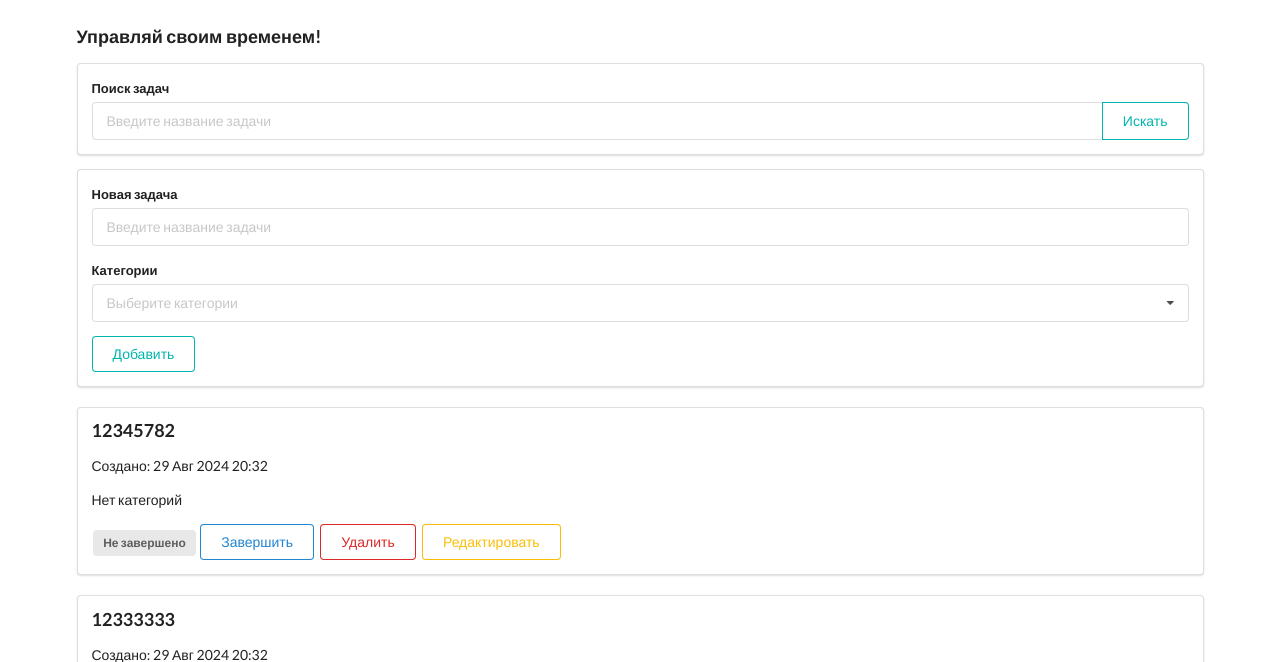
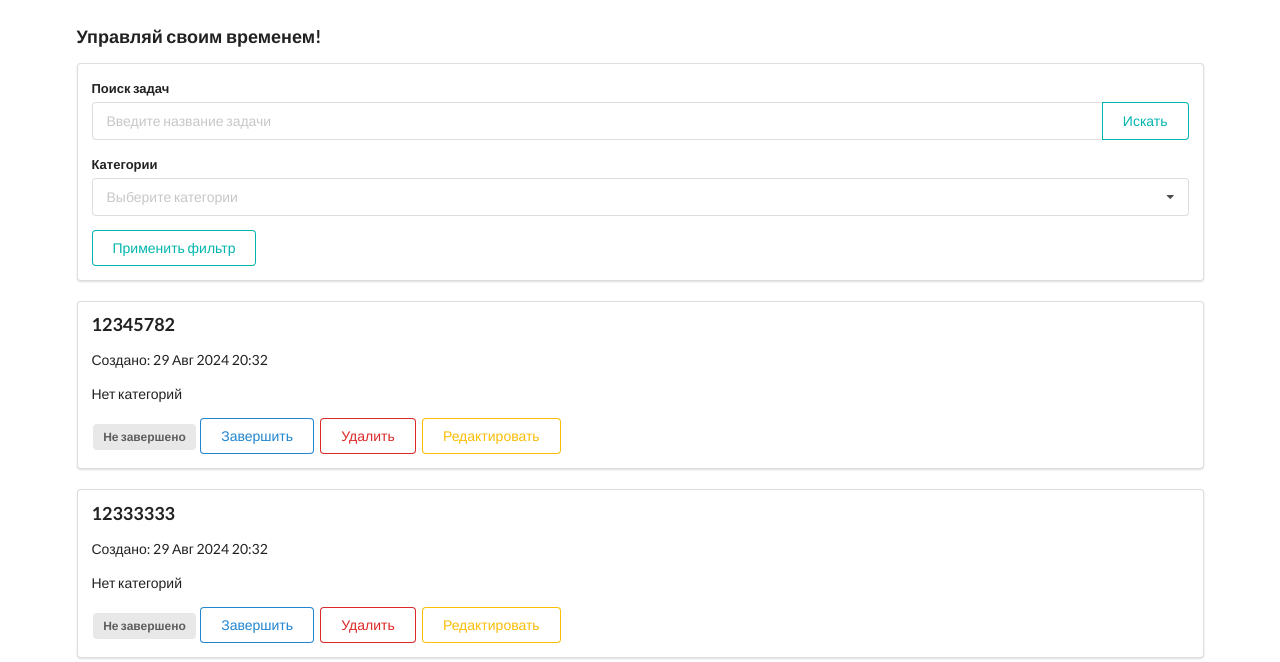
Before and after one commit to VladislavSas/todo, a Django app: page / in a window 1280 px wide. Shown: the part 82-744 px from the top of the page. Run offline with Django 5.2, Linux system fonts and the light colour scheme; data comes from the database, SQL or seed files in the repository; both versions use the stored data as it was after the commit.

Commit message:
corrections

```diff
--- a/templates/todoapp/index.html
+++ b/templates/todoapp/index.html
@@ -6,7 +6,7 @@
     <h1 class="ui center aligned header">Мой менеджер задач</h1>
     <h3 class="test_style">Управляй своим временем!</h3>
 
-    <!-- Форма поиска -->
+    <!-- Форма поиска и фильтрации -->
     <div class="ui segment">
         <form class="ui form" method="GET" action="{% url 'index' %}">
             <div class="field">
@@ -19,21 +19,10 @@
                     {% endif %}
                 </div>
             </div>
-        </form>
-    </div>
-
-    <!-- Форма добавления новой задачи -->
-    <div class="ui segment">
-        <form class="ui form" action="{% url 'add' %}" method="post">
-            {% csrf_token %}
-            <div class="field">
-                <label>Новая задача</label>
-                <input type="text" name="title" placeholder="Введите название задачи" required>
-            </div>
             <div class="field">
                 <label>Категории</label>
-                <div class="ui multiple selection dropdown">
-                    <input type="hidden" name="categories">
+                <div class="ui fluid multiple search selection dropdown">
+                    <input type="hidden" name="categories" value="{{ selected_categories|join:',' }}">
                     <i class="dropdown icon"></i>
                     <div class="default text">Выберите категории</div>
                     <div class="menu">
@@ -43,47 +32,14 @@
                     </div>
                 </div>
             </div>
-            <button class="ui teal basic button" type="submit">Добавить</button>
+            <button class="ui teal basic button" type="submit">Применить фильтр</button>
+            {% if selected_categories %}
+            <a class="ui red basic button" href="{% url 'index' %}">Сбросить фильтр</a>
+            {% endif %}
         </form>
     </div>
 
-    <!-- Список задач -->
-    {% for todo in todo_list %}
-    <div class="ui segment" style="margin-top: 20px;">
-        <p class="ui big header">{{ todo.title }}</p>
-        <p>Создано: {{ todo.created_at|date:"d M Y H:i" }}</p> <!-- Дата и время создания -->
-
-        <!-- Отображение категорий -->
-        <p>
-            {% if todo.categories.all %}
-            <strong>Категории:</strong>
-            {% for category in todo.categories.all %}
-            <span class="ui tag label">{{ category.name }}</span>
-            {% endfor %}
-            {% else %}
-            Нет категорий
-            {% endif %}
-        </p>
-
-        {% if todo.is_complete == False %}
-        <span class="ui gray label">Не завершено</span>
-        <a class="ui primary basic button" href="{% url 'update' todo_id=todo.id %}">Завершить</a>
-        {% else %}
-        <span class="ui green label">Завершено</span>
-        <a class="ui blue button" href="{% url 'update' todo_id=todo.id %}">Открыть</a>
-        {% endif %}
-        <!-- Кнопка для вызова модального окна подтверждения удаления -->
-        <button class="ui negative basic button" onclick="openDeleteModal('{{ todo.id }}')">Удалить</button>
-        <button class="ui yellow basic button" onclick="openEditModal('{{ todo.id }}', '{{ todo.title }}')">Редактировать</button>
-    </div>
-    {% empty %}
-    <div class="ui segment">
-        <p>Задачи не найдены.</p>
-    </div>
-    {% endfor %}
-</div>
-
-<!-- Модальное окно для редактирования -->
+    <!-- Модальное окно для редактирования -->
 <div id="editModal" class="ui modal">
     <div class="header">Редактировать задачу</div>
     <div class="content">
@@ -91,12 +47,12 @@
             {% csrf_token %}
             <div class="field">
                 <label>Новое название</label>
-                <input type="text" name="title" id="editTitle" placeholder="Введите новое название задачи">
+                <input type="text" name="title" id="editTitle" placeholder="Введите новое название задачи" required>
             </div>
             <div class="field">
                 <label>Категории</label>
-                <div class="ui multiple selection dropdown">
-                    <input type="hidden" name="categories">
+                <div class="ui fluid multiple search selection dropdown" id="editCategoriesDropdown">
+                    <input type="hidden" name="categories" id="editCategories">
                     <i class="dropdown icon"></i>
                     <div class="default text">Выберите категории</div>
                     <div class="menu">
@@ -114,36 +70,65 @@
     </div>
 </div>
 
-<!-- Модальное окно для подтверждения удаления -->
+
+    <!-- Модальное окно для подтверждения удаления -->
 <div id="deleteModal" class="ui modal">
     <div class="header">Подтверждение удаления</div>
     <div class="content">
         <p>Вы уверены, что хотите удалить эту задачу?</p>
     </div>
     <div class="actions">
-        <div class="ui red deny button">Отмена</div>
+        <div class="ui black deny button">Отмена</div>
         <form id="deleteForm" method="post">
             {% csrf_token %}
-            <button class="ui green basic button" type="submit">Удалить</button>
+            <button class="ui red basic button" type="submit">Удалить</button>
         </form>
     </div>
 </div>
 
+
+
+    <!-- Список задач -->
+    {% for todo in todo_list %}
+    <div class="ui segment" style="margin-top: 20px;">
+        <p class="ui big header">{{ todo.title }}</p>
+        <p>Создано: {{ todo.created_at|date:"d M Y H:i" }}</p>
+        <p>
+            {% if todo.categories.all %}
+            <strong>Категории:</strong>
+            {% for category in todo.categories.all %}
+            <span class="ui tag label">{{ category.name }}</span>
+            {% endfor %}
+            {% else %}
+            Нет категорий
+            {% endif %}
+        </p>
+        {% if todo.is_complete %}
+        <span class="ui green label">Завершено</span>
+        <a class="ui blue button" href="{% url 'update' todo_id=todo.id %}">Открыть</a>
+        {% else %}
+        <span class="ui gray label">Не завершено</span>
+        <a class="ui primary basic button" href="{% url 'update' todo_id=todo.id %}">Завершить</a>
+        {% endif %}
+        <button class="ui negative basic button" onclick="openDeleteModal('{{ todo.id }}')">Удалить</button>
+        <button class="ui yellow basic button" onclick="openEditModal('{{ todo.id }}', '{{ todo.title }}')">Редактировать</button>
+    </div>
+    {% empty %}
+    <div class="ui segment">
+        <p>Задачи не найдены.</p>
+    </div>
+    {% endfor %}
+</div>
+
 <script>
     function openEditModal(todoId, todoTitle) {
-        // Установка значений в модальное окно для редактирования
         document.getElementById('editTitle').value = todoTitle;
         document.getElementById('editForm').action = '/edit/' + todoId + '/';
-
-        // Открытие модального окна для редактирования
         $('#editModal').modal('show');
     }
 
     function openDeleteModal(todoId) {
-        // Установка URL для удаления
         document.getElementById('deleteForm').action = '/delete/' + todoId + '/';
-
-        // Открытие модального окна подтверждения удаления
         $('#deleteModal').modal('show');
     }
 </script>
--- a/templates/todoapp/layout.html
+++ b/templates/todoapp/layout.html
@@ -16,6 +16,22 @@
     <script src="https://cdnjs.cloudflare.com/ajax/libs/jquery/3.6.0/jquery.min.js"></script>
     <script src="https://cdnjs.cloudflare.com/ajax/libs/semantic-ui/2.4.1/semantic.min.js"></script>
 
+<script>
+    $(document).ready(function() {
+        $('.ui.dropdown').dropdown();
+    });
+
+    function openEditModal(todoId, todoTitle) {
+        document.getElementById('editTitle').value = todoTitle;
+        document.getElementById('editForm').action = '/edit/' + todoId + '/';
+        $('#editModal').modal('show');
+    }
+
+    function openDeleteModal(todoId) {
+        document.getElementById('deleteForm').action = '/delete/' + todoId + '/';
+        $('#deleteModal').modal('show');
+    }
+</script>
 
 
 </head>
--- a/todoapp/models.py
+++ b/todoapp/models.py
@@ -1,5 +1,6 @@
 from django.db import models
 
+# Модель для категорий
 class Category(models.Model):
     name = models.CharField('Название категории', max_length=100, unique=True)
 
@@ -12,7 +13,7 @@ class Category(models.Model):
 
 # Модель для задач
 class ToDo(models.Model):
-    title = models.CharField('Названия задания', max_length=500)
+    title = models.CharField('Название задания', max_length=500)
     is_complete = models.BooleanField('Выполнено', default=False)
     created_at = models.DateTimeField('Дата создания', auto_now_add=True)  # Новое поле для даты и времени создания
     categories = models.ManyToManyField(Category, blank=True, verbose_name='Категории')  # Связь многие ко многим с категориями
--- a/todoapp/views.py
+++ b/todoapp/views.py
@@ -6,12 +6,23 @@ from django.views.decorators.http import require_http_methods
 
 def index(request):
     query = request.GET.get('q')
+    selected_categories = request.GET.getlist('categories')
+
+    todos = ToDo.objects.all()
+
     if query:
-        todos = ToDo.objects.filter(title__icontains=query)
-    else:
-        todos = ToDo.objects.all()
+        todos = todos.filter(title__icontains=query)
+
+    if selected_categories:
+        todos = todos.filter(categories__id__in=selected_categories).distinct()
+
     categories = Category.objects.all()  # Получение всех категорий для отображения в форме
-    return render(request, 'todoapp/index.html', {'todo_list': todos, 'title': 'Главная страница', 'categories': categories})
+    return render(request, 'todoapp/index.html', {
+        'todo_list': todos,
+        'title': 'Главная страница',
+        'categories': categories,
+        'selected_categories': selected_categories,
+    })
 
 @require_http_methods(['POST'])
 @csrf_exempt
@@ -40,8 +51,17 @@ def edit(request, todo_id):
             form.save()
             return redirect('index')
         else:
-            return render(request, 'todoapp/index.html', {'form': form, 'todo': todo, 'error': 'Исправьте ошибки в форме.'})
+            return render(request, 'todoapp/index.html', {
+                'form': form,
+                'todo': todo,
+                'error': 'Исправьте ошибки в форме.',
+                'categories': Category.objects.all(),  # Добавлено получение категорий для отображения в форме
+            })
     else:
         form = ToDoForm(instance=todo)
-    categories = Category.objects.all()  # Получение всех категорий для отображения в форме
-    return render(request, 'todoapp/index.html', {'form': form, 'todo': todo, 'categories': categories})
+        categories = Category.objects.all()  # Получение всех категорий для отображения в форме
+    return render(request, 'todoapp/index.html', {
+        'form': form,
+        'todo': todo,
+        'categories': categories,
+    })
```
Also changed, not shown: todoapp/admin.py (+12 -3 lines), todoapp/forms.py (+5 -8 lines), db.sqlite3, todoapp/migrations/0004_alter_todo_title.py (added).
